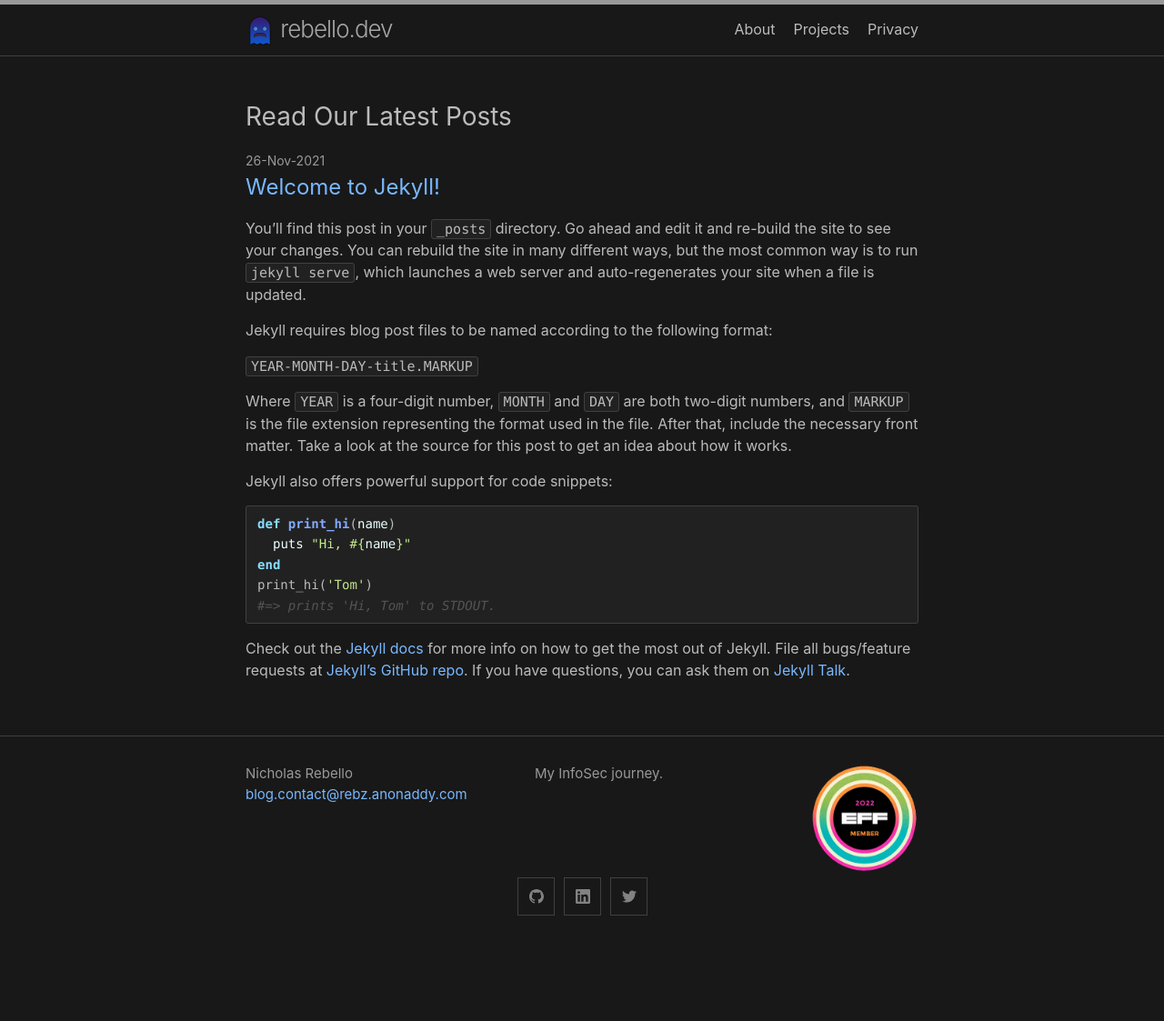
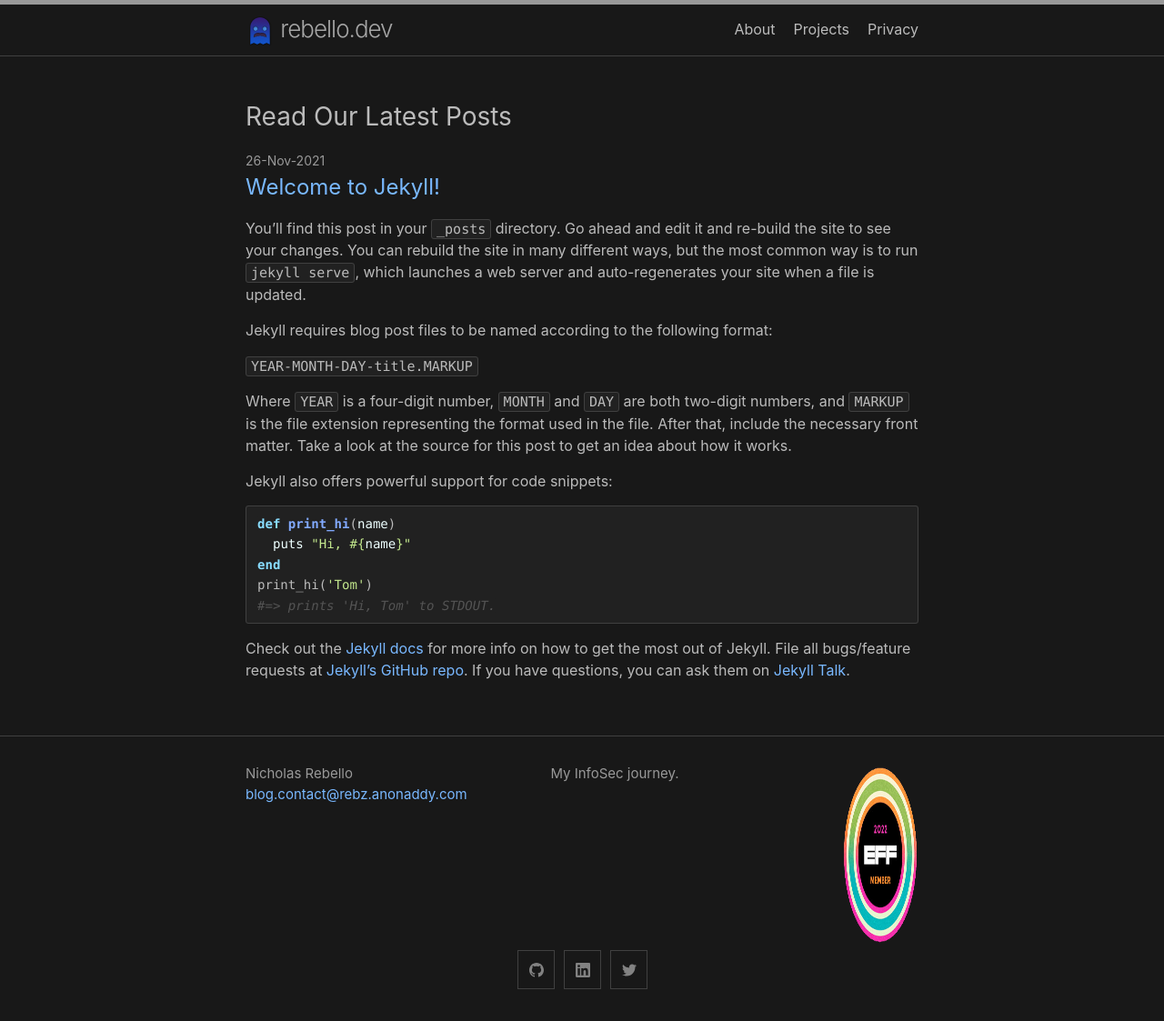
Before and after one commit to NicholasRebello/rebello.dev, a Jekyll site: the page built from index.markdown, in a window 1280 px wide. Shown: the whole page at 91% size. Built offline with Jekyll 4.4.1, drawn with Linux system fonts in a browser that asks for light colours; before the commit the page ends 1042 px from its top, so only the background shows below that.

Commit message:
1.5 changing size of footer image

```diff
--- a/_includes/footer.html
+++ b/_includes/footer.html
@@ -20,7 +20,7 @@
         <p>{{ site.description | escape }}</p>
       </div>
       <div>
-        <img href="https://www.eff.org/" src="/assets/member-badge-2022b.png">
+        <a href="https://www.eff.org/"><img src="/assets/member-badge-2022b.png" width="200" height="200"></a>
       </div>
     </div>
 
```
